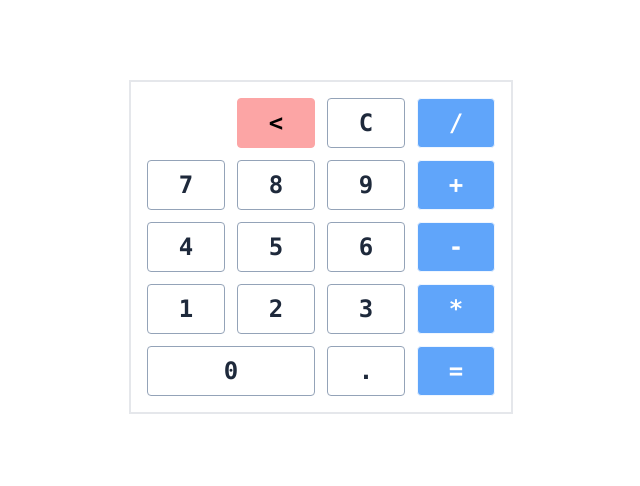
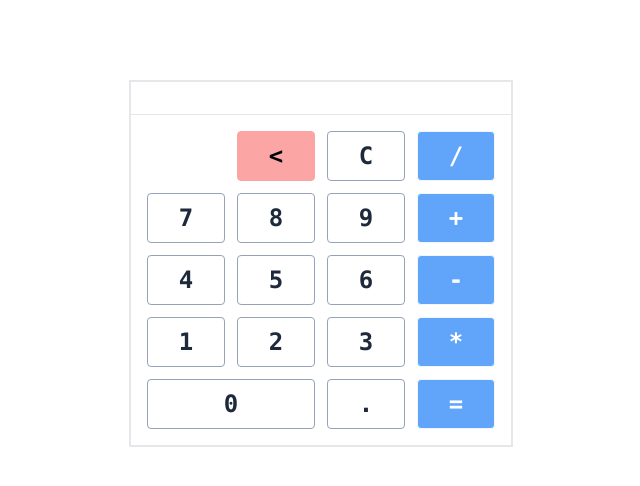
Before and after one commit to harmolipi/react-calculator, a React (Create React App) app: page / in a window 1280 px wide. Shown: the top 486 px of the page, without its empty margins (319-959 px from the left). Built offline with nearby package versions, Linux system fonts and the light colour scheme.

Commit message:
Finished styling

```diff
--- a/src/components/Calculator.js
+++ b/src/components/Calculator.js
@@ -3,9 +3,9 @@ import CalculatorButton from './CalculatorButton';
 
 const Calculator = () => {
   return (
-    <div className="calculator container w-96 mx-auto mt-20 border-solid border-2">
+    <div className="calculator container w-96 mx-auto mt-20 border-solid border-2 divide-y divide-gray-200">
       <Display />
-      <div className="calculator-buttons grid grid-cols-4 grid-rows-5 gap-3 m-4">
+      <div className="calculator-buttons grid grid-cols-4 grid-rows-5 gap-3 p-4">
         <CalculatorButton value="<" />
         <CalculatorButton value="C" />
         <CalculatorButton value="/" />
--- a/src/components/Display.js
+++ b/src/components/Display.js
@@ -1,5 +1,9 @@
-const Display = () => {
-  return <div id="display"></div>;
+const Display = ({ calculation }) => {
+  return (
+    <div id="display" className=" p-4 text-3xl text-right w-full h-full">
+      {calculation}
+    </div>
+  );
 };
 
 export default Display;
```
